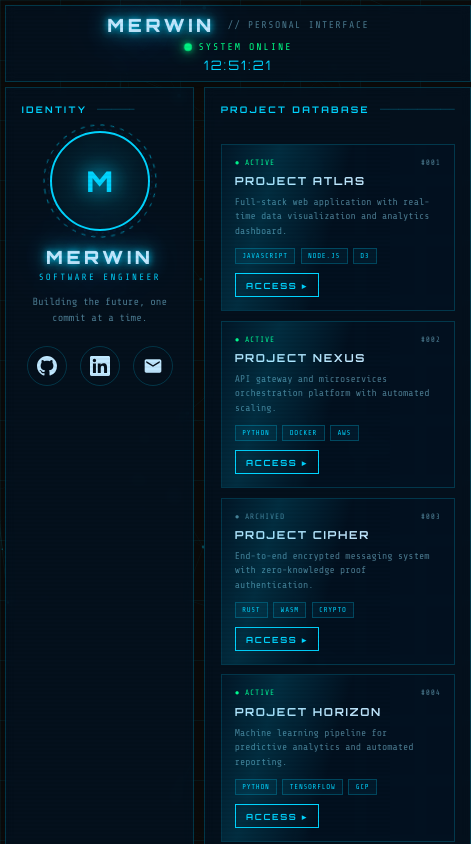
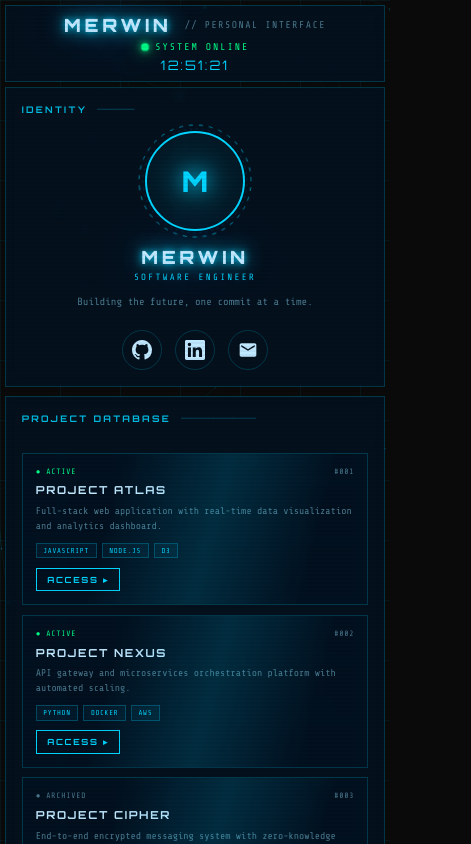
Before and after one commit to zaiblitz/zaiblitz.github.io, a React (Vite) app: page / in a window 390 px wide. Shown: the top 844 px of the page, 471 px wide, since content can reach past the window. Built offline with nearby package versions, Linux system fonts and the light colour scheme.

Commit message:
fix: single-column layout for tablet and mobile screens

```diff
--- a/src/styles/index.css
+++ b/src/styles/index.css
@@ -722,20 +722,17 @@ body {
 /* Tablet */
 @media (max-width: 1024px) {
   .hud-grid {
-    grid-template-columns: 1fr 1fr;
-    grid-template-rows: auto auto;
+    grid-template-columns: 1fr;
+    grid-template-rows: auto auto auto;
   }
 
-  .panel--left {
-    grid-column: 1 / 2;
+  .hud {
+    grid-template-rows: auto auto auto;
+    min-height: auto;
   }
 
-  .panel--center {
-    grid-column: 2 / 3;
-  }
-
-  .panel--right {
-    grid-column: 1 / -1;
+  .panel {
+    overflow-y: visible;
   }
 
   .projects-grid {
@@ -752,17 +749,6 @@ body {
   .hud {
     padding: 0.4rem;
     gap: 0.4rem;
-    grid-template-rows: auto auto auto;
-    min-height: auto;
-  }
-
-  .hud-grid {
-    grid-template-columns: 1fr;
-    grid-template-rows: auto auto auto;
-  }
-
-  .panel {
-    overflow-y: visible;
   }
 
   .top-bar {
@@ -781,10 +767,6 @@ body {
     display: none;
   }
 
-  .projects-grid {
-    grid-template-columns: 1fr;
-  }
-
   .stats-grid {
     grid-template-columns: 1fr 1fr;
   }
```
